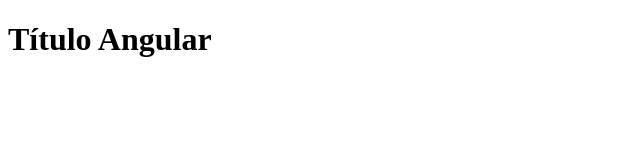
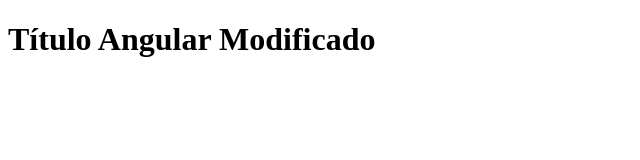
Before and after one commit to Raquelhv/test_git, a plain HTML site: page index.html in a window 1280 px wide. Shown: the whole page, without its empty margins (0-640 px from the left). Drawn offline with Linux system fonts and the light colour scheme.

Commit message:
Se modifico el titulo nuevamente

```diff
--- a/index.html
+++ b/index.html
@@ -9,7 +9,7 @@
 </head>
 
 <body>
-    <h1>Título Angular</h1>
+    <h1>Título Angular Modificado</h1>
 </body>
 
 </html>
```
